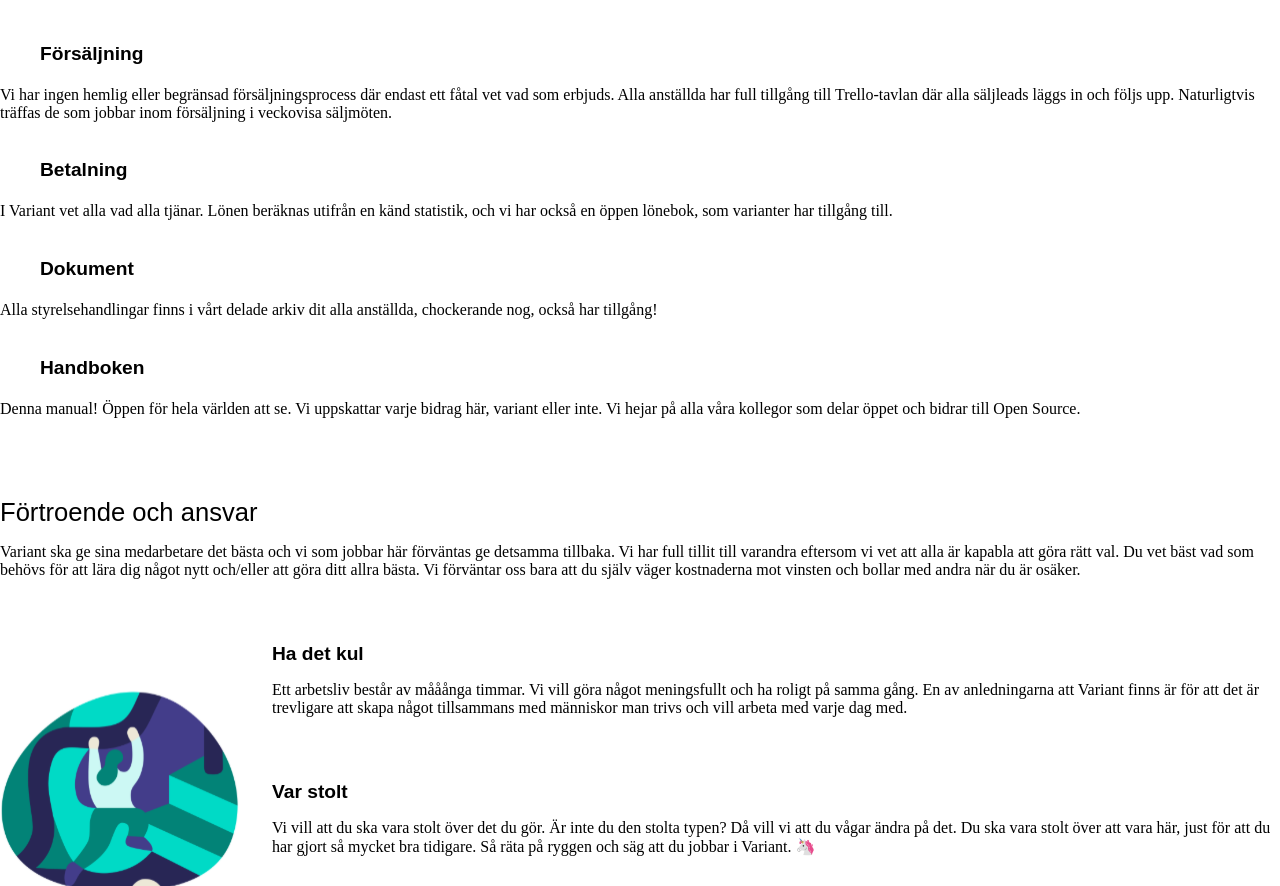
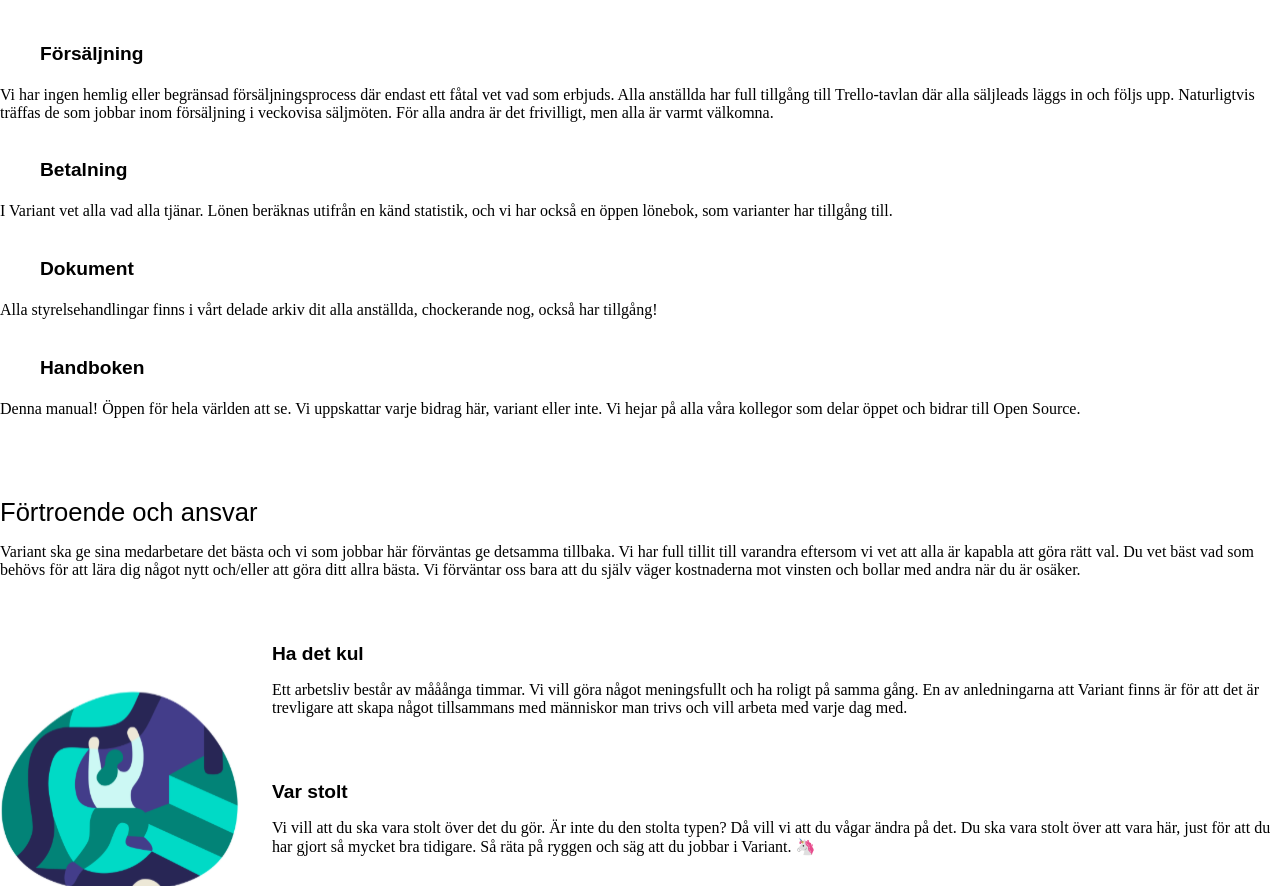
Before and after one commit to varianter/handbook-se, a Next.js app: page / in a window 1280 px wide. Shown: the part 1598-2484 px from the top of the page. Built offline with nearby package versions, Linux system fonts and the light colour scheme.

Commit message:
Update index.mdx (#18)
och så tog jag bort en mening av misstag i stycket om veckovisa säljmöten. Som måste adderas igen.

Signed-off-by: saradolken <129518696+saradolken@users.noreply.github.com>

```diff
--- a/pages/index.mdx
+++ b/pages/index.mdx
@@ -66,7 +66,7 @@
 
 <IllustrationListHeader
   headerText="Försäljning"
-  text="Vi har ingen hemlig eller begränsad försäljningsprocess där endast ett fåtal vet vad som erbjuds. Alla anställda har full tillgång till Trello-tavlan där alla säljleads läggs in och följs upp. Naturligtvis träffas de som jobbar inom försäljning i veckovisa säljmöten."
+  text="Vi har ingen hemlig eller begränsad försäljningsprocess där endast ett fåtal vet vad som erbjuds. Alla anställda har full tillgång till Trello-tavlan där alla säljleads läggs in och följs upp. Naturligtvis träffas de som jobbar inom försäljning i veckovisa säljmöten. För alla andra är det frivilligt, men alla är varmt välkomna."
   figureName="presentationChart"
 />
 
```
